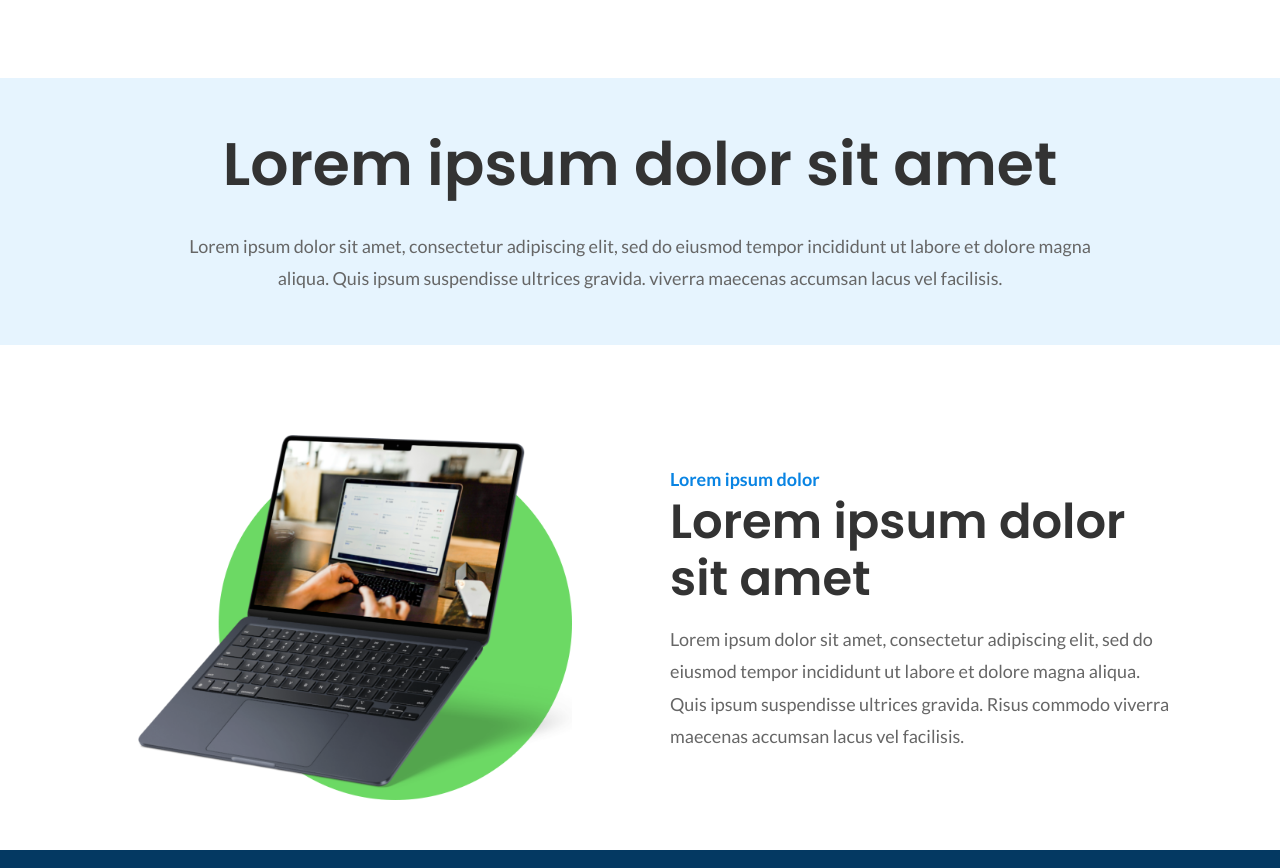
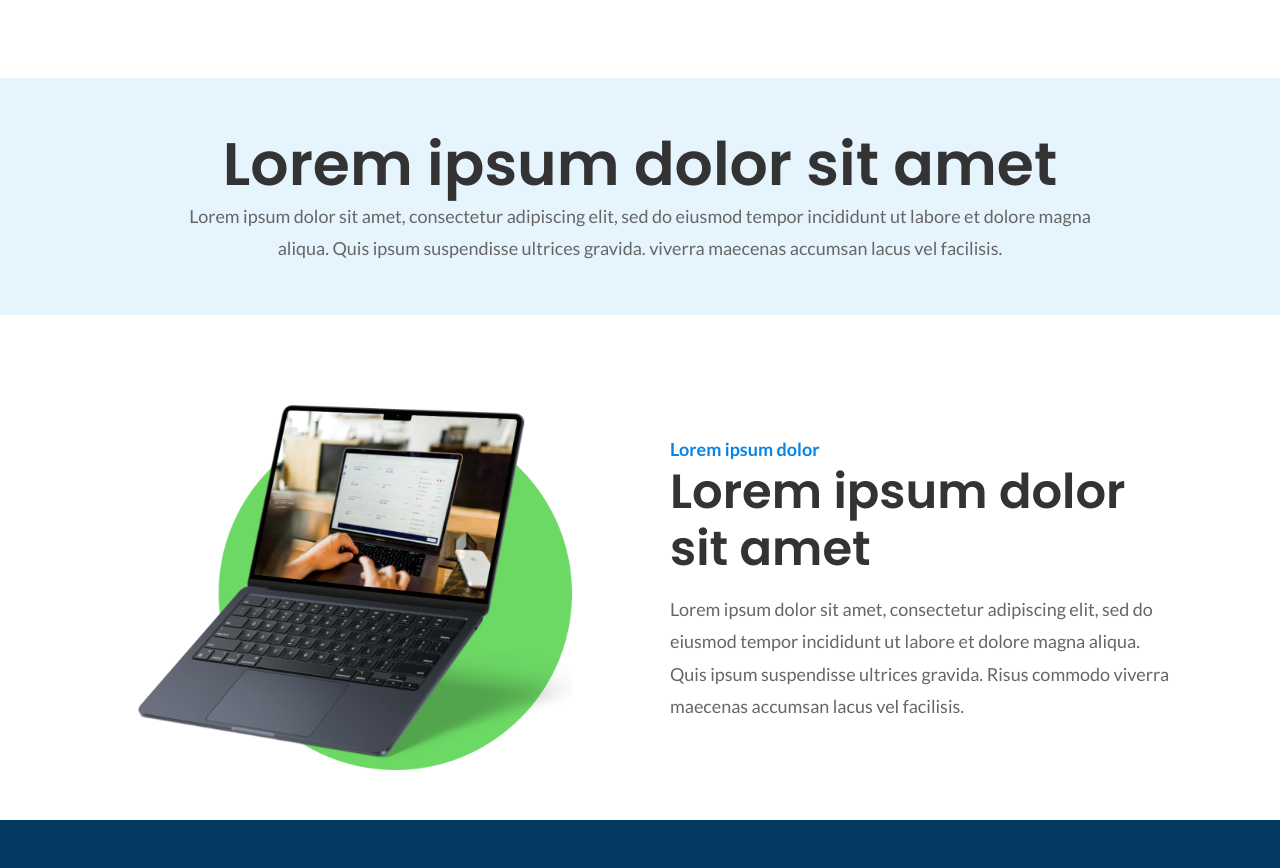
Before and after one commit to telemore/telemore.github.io, a Jekyll site: the page built from index.html, in a window 1280 px wide. Shown: the part 685-1553 px from the top of the page. Built offline with Jekyll 4.4.1, drawn with Linux system fonts in a browser that asks for light colours; nearby versions of some CDN libraries.

Commit message:
Adding contact us page and refactoring global styling

```diff
--- /dev/null
+++ b/_data/contact-us.yml
@@ -0,0 +1,6 @@
+header: "Connect with Us"
+header-description: Discover insights, tips, and the latest updates from our team. Stay informed and inspired as we explore topics that matter to you.
+header-banner: /assets/image/blog-banner.png
+
+form-header: Speak with us
+form-description: Lorem ipsum dolor sit amet, consectetur adipiscing elit, sed do eiusmod tempor incididunt ut labore et dolore magna aliqua. Quis ipsum suspendisse ultrices gravida. viverra maecenas accumsan lacus vel facilisis.
--- /dev/null
+++ b/_includes/contact-us/cover.html
@@ -0,0 +1,6 @@
+<div class="banner-container" style="background-image: url({{ site.data.blog.header-banner }});">
+    <div class="intro-container container">
+        <h2 class="intro-header">{{ site.data.contact-us.header }}</h2>
+        <p class="intro-description">{{ site.data.contact-us.header-description }}</p>
+    </div>
+</div>
--- a/_includes/home/support.html
+++ b/_includes/home/support.html
@@ -8,6 +8,4 @@
             <img src="{{ site.data.site.support-image }}" class="d-block img-fluid support-image mx-auto" />
         </div>
     </div>
-
-
 </div>
--- a/_scss/contact-us-page.scss
+++ b/_scss/contact-us-page.scss
@@ -0,0 +1,35 @@
+.banner-container{
+        width: 100%;
+        // height: 700px;
+        background-size: cover;
+        background-repeat: no-repeat;
+        background-position: center center;
+
+        .intro-container{
+            padding-top: 200px;
+            padding-bottom: 200px;
+
+            .intro-header{
+                color: #ffffff;
+                font-size: 60px;
+                font-weight: 700;
+                line-height: 90px;
+                letter-spacing: 0.02em;
+                text-align: left;
+            }
+
+            .intro-description{
+                color: #ffffff;
+                max-width: 58%;
+                min-width: 58%;
+                letter-spacing: 2%;
+                font-family: Lato;
+                font-size: 20px;
+                font-weight: 500;
+                line-height: 30px;
+                letter-spacing: 0.02em;
+                text-align: left;
+
+            }
+        }
+    }
--- a/_scss/global-style.scss
+++ b/_scss/global-style.scss
@@ -47,6 +47,31 @@ body{
         border-color: $blue;
     }
 }
+
+.section-container{
+    padding-top: 50px;
+    padding-bottom: 50px;
+}
+
+.header-container{
+    .header{
+        font-family: "Poppins", Sans-serif;
+        font-size: 60px;
+        font-weight: 600;
+        margin-bottom: 30px;
+    }
+    .header-description{
+        font-size: 18px;
+        font-weight: 400;
+        line-height: 1.8;
+        margin-bottom: 0;
+        max-width: 85%;
+        min-width: 80%;
+        margin-left: auto;
+        margin-right: auto;
+    }
+}
+
 
 .navbar{
     border-bottom: 1px solid #dcdcdc;
--- a/_scss/home-page.scss
+++ b/_scss/home-page.scss
@@ -1,27 +1,3 @@
-.section-container{
-    padding-top: 50px;
-    padding-bottom: 50px;
-}
-
-.header-container{
-    .header{
-        font-family: "Poppins", Sans-serif;
-        font-size: 60px;
-        font-weight: 600;
-        margin-bottom: 30px;
-    }
-    .header-description{
-        font-size: 18px;
-        font-weight: 400;
-        line-height: 1.8;
-        margin-bottom: 0;
-        max-width: 85%;
-        min-width: 80%;
-        margin-left: auto;
-        margin-right: auto;
-    }
-}
-
 #cover{
     position: relative;
 
--- a/_scss/pricing-page.scss
+++ b/_scss/pricing-page.scss
@@ -1,26 +1,3 @@
-.section-container{
-    padding-top: 50px;
-    padding-bottom: 50px;
-}
-
-.header-container{
-    .header{
-        font-family: "Poppins", Sans-serif;
-        font-size: 60px;
-        font-weight: 600;
-        margin-bottom: 30px;
-    }
-    .header-description{
-        font-size: 18px;
-        font-weight: 400;
-        line-height: 1.8;
-        margin-bottom: 0;
-        max-width: 85%;
-        min-width: 80%;
-        margin-left: auto;
-        margin-right: auto;
-    }
-}
 
 #cover{
     position: relative;
--- a/_scss/service-page.scss
+++ b/_scss/service-page.scss
@@ -1,27 +1,3 @@
-.section-container{
-    padding-top: 50px;
-    padding-bottom: 50px;
-}
-
-.header-container{
-    .header{
-        font-family: "Poppins", Sans-serif;
-        font-size: 60px;
-        font-weight: 600;
-        margin-bottom: 30px;
-    }
-    .header-description{
-        font-size: 18px;
-        font-weight: 400;
-        line-height: 1.8;
-        margin-bottom: 0;
-        max-width: 85%;
-        min-width: 80%;
-        margin-left: auto;
-        margin-right: auto;
-    }
-}
-
 #cover{
     position: relative;
 
```
Also changed, not shown: _includes/contact-us/content.html (added, +21 -0 lines), pages/contact-us.html (+3 -6 lines).
